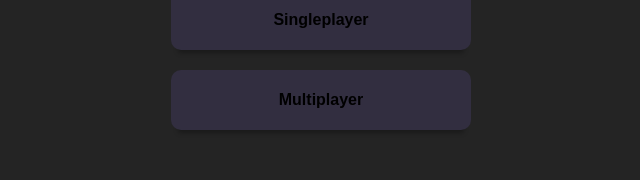
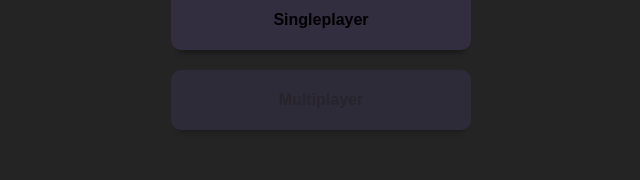
Before and after one commit to RAPrograms/Tic-Tac-Toe-Web-Client, a Svelte app: page / in a window 1280 px wide. Shown: the part 318-498 px from the top of the page, without its empty margins (319-959 px from the left). Built offline with nearby package versions, Linux system fonts and the light colour scheme.

Commit message:
Disabled unfinished multiplayer

```diff
--- a/src/screens/MainMenu.svelte
+++ b/src/screens/MainMenu.svelte
@@ -13,7 +13,7 @@
     </header>
     <main>
         <Button onclick={() => {screen.set("singleplayer")}} enabled={true}>Singleplayer</Button>
-        <Button onclick={() => {screen.set("multiplayer")}} enabled={true}>Multiplayer</Button>
+        <Button onclick={() => {screen.set("multiplayer")}} enabled={false}>Multiplayer</Button>
         <br>
         <Button onclick={() => {screen.set("settings")}} enabled={true}>Settings</Button>
         <a class="credit" href="https://github.com/RAPrograms/Tic-Tac-Toe-Web-Client" target="_blank" rel="noopener noreferrer">RAPrograms</a>
```
